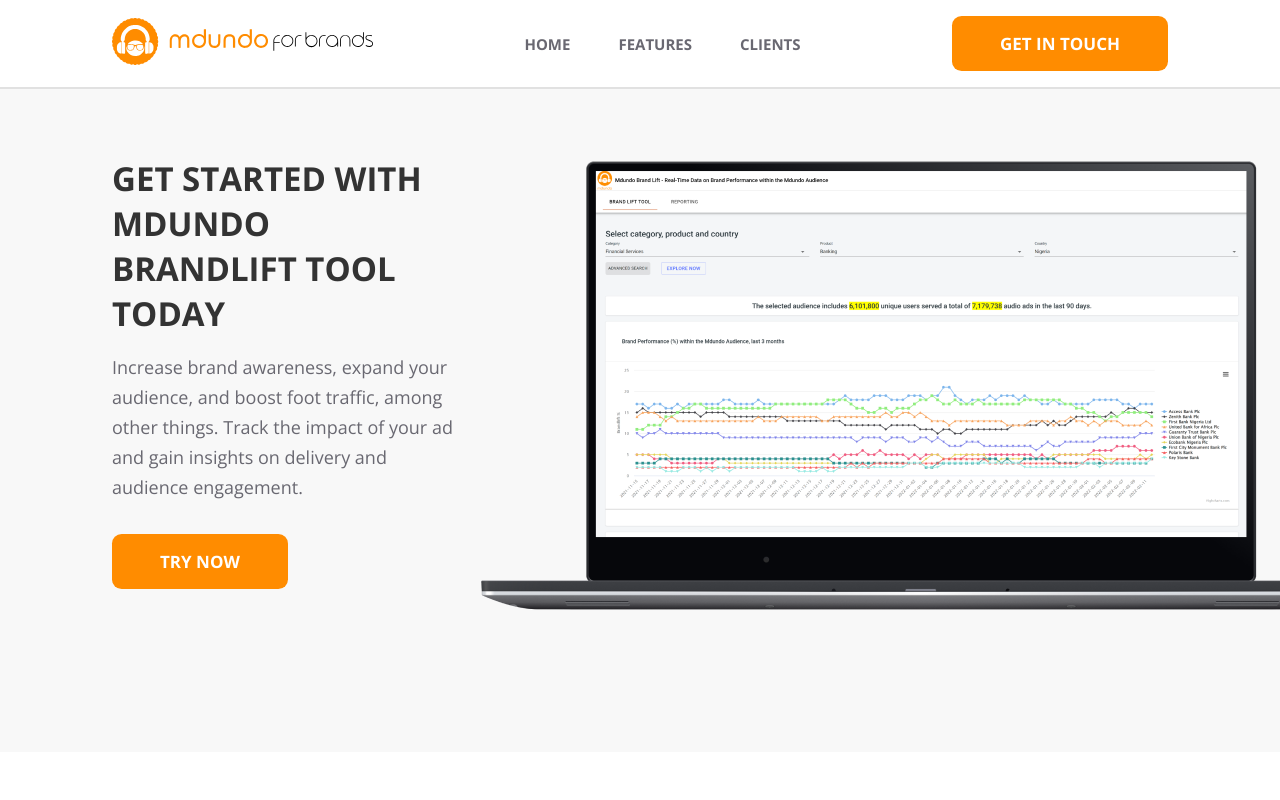
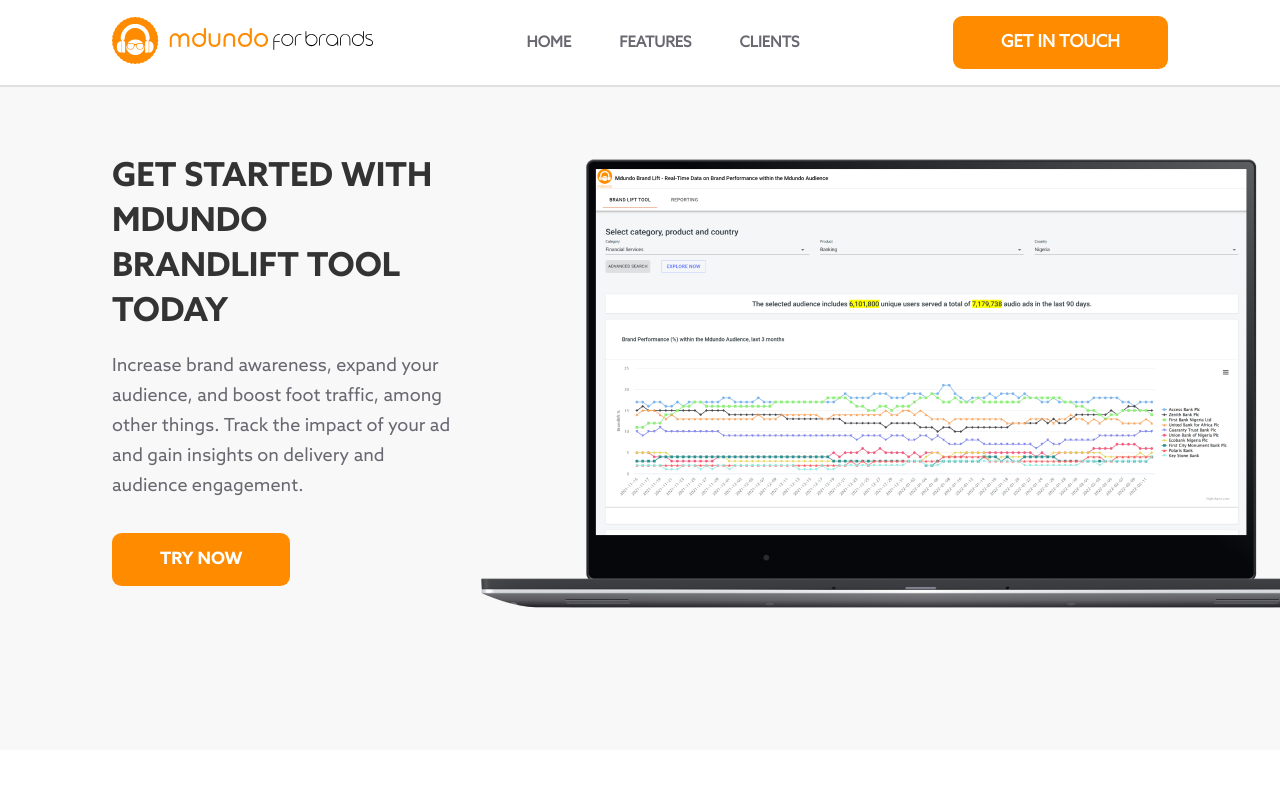
Before and after one commit to GabrielAbubakar/mdundo-brands, a React (Create React App) app: page / in a window 1280 px wide. Shown: the top 800 px of the page. Built offline with nearby package versions, Linux system fonts and the light colour scheme.

Commit message:
font integration

```diff
--- a/src/styles/App.css
+++ b/src/styles/App.css
@@ -11,12 +11,67 @@
 
 /* font load */
 @font-face {
-    font-family: "Azo Sans";
-    src: url("https://yoursite.com/css/fonts/CustomFont.eot");
+    font-family: 'Azo Sans';
+    src: url('../assets/font/AzoSans-Regular.eot');
+    src: local('Azo Sans Regular'), local('AzoSans-Regular'),
+        url('../assets/font/AzoSans-Regular.eot') format('embedded-opentype'),
+        url('../assets/font/AzoSans-Regular.woff2') format('woff2'),
+        url('../assets/font/AzoSans-Regular.woff') format('woff'),
+        url('../assets/font/AzoSans-Regular.ttf') format('truetype');
+    font-weight: normal;
+    font-style: normal;
 }
 
+@font-face {
+    font-family: 'Azo Sans Bk';
+    src: url('../assets/font/AzoSans-Black.eot');
+    src: local('Azo Sans Black'), local('AzoSans-Black'),
+        url('../assets/font/AzoSans-Black.eot?#iefix') format('embedded-opentype'),
+        url('../assets/font/AzoSans-Black.woff2') format('woff2'),
+        url('../assets/font/AzoSans-Black.woff') format('woff'),
+        url('../assets/font/AzoSans-Black.ttf') format('truetype');
+    font-weight: 900;
+    font-style: normal;
+}
+
+@font-face {
+    font-family: 'Azo Sans Md';
+    src: url('../assets/font/AzoSans-Medium.eot');
+    src: local('Azo Sans Medium'), local('AzoSans-Medium'),
+        url('../assets/font/AzoSans-Medium.eot?#iefix') format('embedded-opentype'),
+        url('../assets/font/AzoSans-Medium.woff2') format('woff2'),
+        url('../assets/font/AzoSans-Medium.woff') format('woff'),
+        url('../assets/font/AzoSans-Medium.ttf') format('truetype');
+    font-weight: 500;
+    font-style: normal;
+}
+
+
+
+@font-face {
+    font-family: 'Azo Sans Bd';
+    src: url('../assets/font/AzoSans-Bold.eot');
+    src: local('Azo Sans Bold'), local('AzoSans-Bold'),
+        url('../assets/font/AzoSans-Bold.eot?#iefix') format('embedded-opentype'),
+        url('../assets/font/AzoSans-Bold.woff2') format('woff2'),
+        url('../assets/font/AzoSans-Bold.woff') format('woff'),
+        url('../assets/font/AzoSans-Bold.ttf') format('truetype');
+    font-weight: bold;
+    font-style: normal;
+}
+
+
+
+
+
+
+
+
+
+
+
 body {
-    font-family: 'Open Sans', sans-serif;
+    font-family: 'Azo Sans', 'Open Sans', sans-serif;
 }
 
 
@@ -37,6 +92,7 @@
 }
 
 .home__text-content h1 {
+    font-family: 'Azo Sans Bd', sans-serif;
     font-weight: 700;
     font-size: 2.0625rem;
     line-height: 45px;
@@ -53,6 +109,7 @@
 }
 
 .home__text-content a {
+    font-family: 'Azo Sans Bd', sans-serif;
     display: inline-block;
     background-color: #FF8C00;
     color: #FFFFFF;
@@ -97,6 +154,7 @@
 }
 
 .features__top-content h2 {
+    font-family: 'Azo Sans Md', sans-serif;
     font-weight: 500;
     font-size: 1.875rem;
     color: #434343;
@@ -107,6 +165,7 @@
 }
 
 .features__top-content a {
+    font-family: 'Azo Sans', 'Open Sans', sans-serif;
     color: #FF8C00;
     text-transform: uppercase;
     font-weight: 700;
@@ -132,6 +191,7 @@
 }
 
 .features__mid-content h2 {
+    font-family: 'Azo Sans Bd', 'Open Sans', sans-serif;
     color: #333333;
     text-transform: uppercase;
     font-size: 2.0625rem;
@@ -154,6 +214,7 @@
 }
 
 .features__mid-content a {
+    font-family: 'Azo Sans Bd', 'Open Sans', sans-serif;
     display: inline-block;
     background-color: #FF8C00;
     color: #FFFFFF;
@@ -198,6 +259,7 @@
 }
 
 .contact__content h2 {
+    font-family: 'Azo Sans Bd', 'Open Sans', sans-serif;
     text-transform: uppercase;
     font-size: 2.0625rem;
     font-weight: 700;
@@ -213,6 +275,7 @@
 }
 
 .contact__content a {
+    font-family: 'Azo Sans Bd', 'Open Sans', sans-serif;
     display: inline-block;
     font-size: 1.0625rem;
     text-transform: uppercase;
@@ -251,6 +314,7 @@
 }
 
 .clients__container h2 {
+    font-family: 'Azo Sans Bd', 'Open Sans', sans-serif;
     text-transform: uppercase;
     font-size: 2.0625rem;
     font-weight: 700;
```
Also changed, not shown: src/styles/fontStylesheet.css (line endings or trailing spaces).
